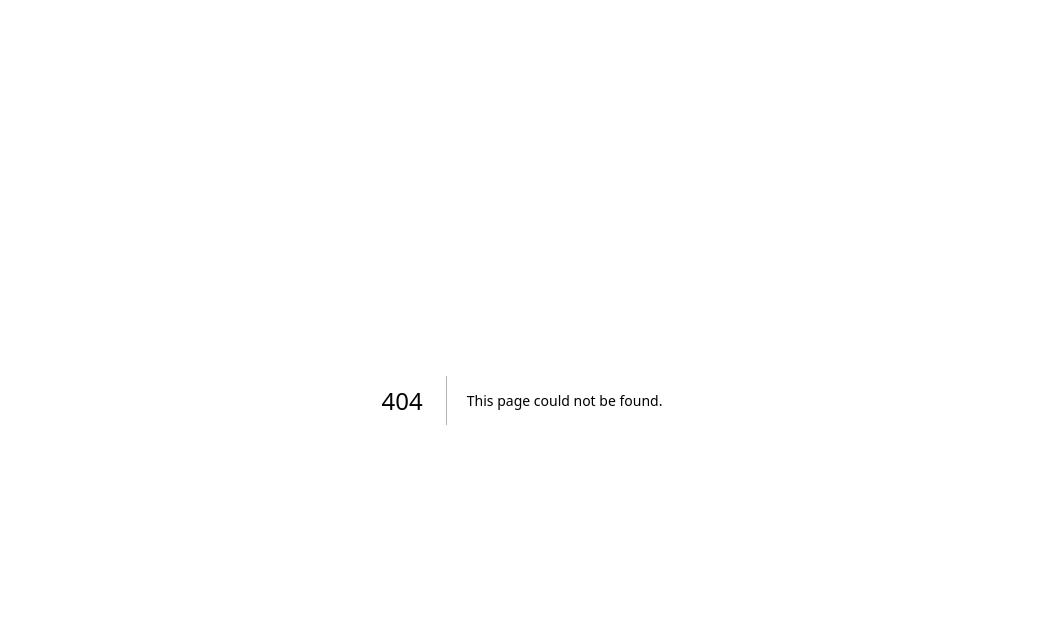
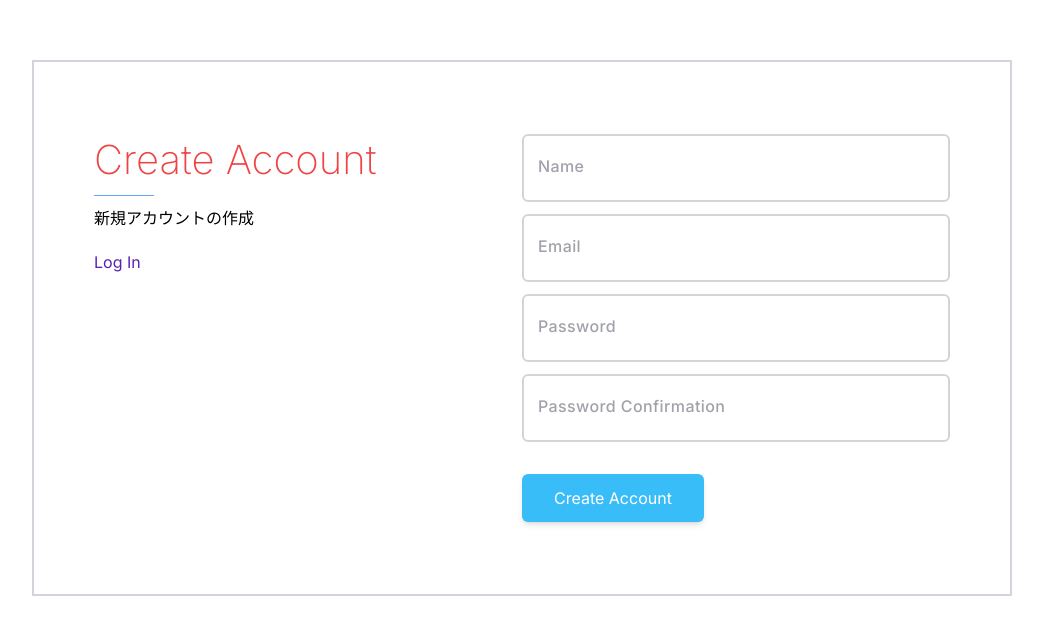
Before and after one commit to sc30gsw/next14-chat-app, a Next.js app: page /users/signUp in a window 1280 px wide. Before the commit this address had no page. Shown: the top 634 px of the page, without its empty margins (118-1161 px from the left). Built offline with nearby package versions, Linux system fonts and the light colour scheme.

Commit message:
💄 ユーザー新規登録・ログインページの作成

```diff
--- a/package.json
+++ b/package.json
@@ -10,9 +10,12 @@
     "format": "next lint --fix --dir src"
   },
   "dependencies": {
+    "@hookform/resolvers": "^3.3.2",
     "next": "14.0.2",
     "react": "^18",
-    "react-dom": "^18"
+    "react-dom": "^18",
+    "react-hook-form": "^7.48.2",
+    "zod": "^3.22.4"
   },
   "devDependencies": {
     "@types/node": "^20",
--- /dev/null
+++ b/src/app/users/signIn/page.tsx
@@ -0,0 +1,71 @@
+'use client'
+
+import { zodResolver } from '@hookform/resolvers/zod'
+import Link from 'next/link'
+import React, { useState } from 'react'
+import { useForm } from 'react-hook-form'
+
+import Input from '@/components/Input'
+import type { SignInInput } from '@/types/SignInInput'
+import { signInScheme } from '@/types/SignInInput'
+
+const SignInPage = () => {
+  const [isLoading, setIsLoading] = useState(false)
+
+  const { handleSubmit, control, reset, setError } = useForm<SignInInput>({
+    resolver: zodResolver(signInScheme),
+  })
+  return (
+    <div className="w-full">
+      <div className="flex md:flex-row md:items-start flex-col items-center justify-center w-[350px] p-3 my-14 md:w-[980px] md:p-[60px] md:my-[60px] mx-auto border-gray-300 border-2">
+        <div className="md:w-1/2 w-full text-center md:text-left md:mt-2">
+          <h2 className="mb-[10px] text-red-500 md:text-[40px] text-[30px] font-extralight md:after:content-[''] md:after:block md:after:w-[60px] md:after:mt-[5px] md:after:border-blue-400 md:after:border-b-[1px]">
+            Log in
+          </h2>
+          <h5 className="mb-5 md:text-base text-sm font-extralight">
+            登録しているユーザーでログイン
+          </h5>
+          <Link
+            className="text-violet-800 hover:border-violet-800 hover:border-b-[1px] hover:opacity-70"
+            href="/users/signUp"
+          >
+            Sign Up
+          </Link>
+          <br />
+        </div>
+        <div className="md:w-1/2 w-full mb-3 mt-5 md:mt-0">
+          <form>
+            <Input
+              id="email"
+              name="email"
+              label="Email"
+              type="email"
+              control={control}
+              disabled={isLoading}
+              required
+            />
+            <Input
+              id="password"
+              name="password"
+              label="Password"
+              type="password"
+              control={control}
+              disabled={isLoading}
+              required
+            />
+            <div className="flex justify-center md:justify-start">
+              <button
+                type="submit"
+                className="text-white mt-5 bg-sky-400 h-12 py-0 px-8 rounded-md border-0 text-center shadow-md hover:opacity-70"
+              >
+                Log in
+              </button>
+            </div>
+          </form>
+        </div>
+      </div>
+    </div>
+  )
+}
+
+export default SignInPage
--- /dev/null
+++ b/src/app/users/signUp/page.tsx
@@ -0,0 +1,88 @@
+'use client'
+
+import { zodResolver } from '@hookform/resolvers/zod'
+import Link from 'next/link'
+import React, { useState } from 'react'
+import { useForm } from 'react-hook-form'
+
+import Input from '@/components/Input'
+import { type SignUpInput, signUpScheme } from '@/types/SignUpInput'
+
+const SignUpPage = () => {
+  const [isLoading, setIsLoading] = useState(false)
+
+  const { handleSubmit, control, reset, setError } = useForm<SignUpInput>({
+    resolver: zodResolver(signUpScheme),
+  })
+  return (
+    <div className="w-full">
+      <div className="flex md:flex-row md:items-start flex-col items-center justify-center w-[350px] p-3 my-14 md:w-[980px] md:p-[60px] md:my-[60px] mx-auto border-gray-300 border-2">
+        <div className="md:w-1/2 w-full text-center md:text-left md:mt-2">
+          <h2 className="mb-[10px] text-red-500 md:text-[40px] text-[30px] font-extralight md:after:content-[''] md:after:block md:after:w-[60px] md:after:mt-[5px] md:after:border-blue-400 md:after:border-b-[1px]">
+            Create Account
+          </h2>
+          <h5 className="mb-5 md:text-base text-sm font-extralight">
+            新規アカウントの作成
+          </h5>
+          <Link
+            className="text-violet-800 hover:border-violet-800 hover:border-b-[1px] hover:opacity-70"
+            href="/users/signIn"
+          >
+            Log In
+          </Link>
+          <br />
+        </div>
+        <div className="md:w-1/2 w-full mb-3 mt-5 md:mt-0">
+          <form>
+            <Input
+              id="name"
+              name="name"
+              label="Name"
+              type="name"
+              control={control}
+              disabled={isLoading}
+              required
+            />
+            <Input
+              id="email"
+              name="email"
+              label="Email"
+              type="email"
+              control={control}
+              disabled={isLoading}
+              required
+            />
+            <Input
+              id="password"
+              name="password"
+              label="Password"
+              type="password"
+              control={control}
+              disabled={isLoading}
+              required
+            />
+            <Input
+              id="passwordConfirmation"
+              name="passwordConfirmation"
+              label="Password Confirmation"
+              type="passwordConfirmation"
+              control={control}
+              disabled={isLoading}
+              required
+            />
+            <div className="flex justify-center md:justify-start">
+              <button
+                type="submit"
+                className="text-white mt-5 bg-sky-400 h-12 py-0 px-8 rounded-md border-0 text-center shadow-md hover:opacity-70"
+              >
+                Create Account
+              </button>
+            </div>
+          </form>
+        </div>
+      </div>
+    </div>
+  )
+}
+
+export default SignUpPage
--- /dev/null
+++ b/src/components/Input.tsx
@@ -0,0 +1,55 @@
+import React from 'react'
+import {
+  type FieldValues,
+  useController,
+  type UseControllerProps,
+} from 'react-hook-form'
+
+type InputProps = {
+  id: string
+  label: string
+  type?: string
+  disabled?: boolean
+  required?: boolean
+}
+
+type ExtendInputProps<T extends FieldValues> = UseControllerProps<T> &
+  InputProps
+
+const Input = <T extends FieldValues>({
+  name,
+  label,
+  type,
+  control,
+  disabled,
+  required,
+  rules,
+}: ExtendInputProps<T>) => {
+  const { field, fieldState } = useController<T>({ name, control, rules })
+  const { error } = fieldState
+
+  return (
+    <div className="w-full relative my-3 px-0 tracking-wide font-extralight">
+      <input
+        {...field}
+        type={type}
+        required={required}
+        disabled={disabled}
+        placeholder=" "
+        className={`peer w-full p-4 pt-6 font-light bg-white border-2 rounded-md outline-none transition disabled:opacity-70 disabled:cursor-not-allowed pl-4 ${
+          error ? 'border-red-500' : 'border-neutral-300'
+        } ${error ? 'focus:border-red-500' : 'focus:border-black'}`}
+      />
+      <label
+        className={`absolute font-medium duration-150 transform -translate-y-3 top-5 z-10 origin-[0] left-4 peer-placeholder-shown:scale-100 peer-placeholder-shown:translate-y-0 peer-focus:scale-75 peer-focus:-translate-y-4 ${
+          error ? 'text-red-500' : 'text-zinc-400'
+        }`}
+      >
+        {label}
+      </label>
+      {error && <span className="text-red-500">{error.message}</span>}
+    </div>
+  )
+}
+
+export default Input
--- /dev/null
+++ b/src/types/SignInInput.ts
@@ -0,0 +1,14 @@
+import { z } from 'zod'
+
+export const signInScheme = z.object({
+  email: z.string().min(1, 'email is required').email('format is incorrect'),
+  password: z
+    .string()
+    .min(8, 'please enter at least 8 characters')
+    .refine(
+      (password: string) => /[A-Za-z]/.test(password) && /[0-9]/.test(password),
+      'password must contain both letters and numbers',
+    ),
+})
+
+export type SignInInput = z.infer<typeof signInScheme>
--- /dev/null
+++ b/src/types/SignUpInput.ts
@@ -0,0 +1,30 @@
+import { z } from 'zod'
+
+export const signUpScheme = z
+  .object({
+    name: z.string().min(8, 'please enter at latest 8 characters'),
+    email: z.string().min(1, 'email is required').email(),
+    password: z
+      .string()
+      .min(8, 'please enter at least 8 characters')
+      .refine(
+        (password: string) =>
+          /[A-Za-z]/.test(password) && /[0-9]/.test(password),
+        'password must contain both letters and numbers',
+      ),
+    passwordConfirmation: z.string(),
+  })
+  .refine(
+    (data: {
+      name: string
+      email: string
+      password: string
+      passwordConfirmation: string
+    }) => data.password === data.passwordConfirmation,
+    {
+      message: 'passwords do not match',
+      path: ['passwordConfirmation'],
+    },
+  )
+
+export type SignUpInput = z.infer<typeof signUpScheme>
```
Also changed, not shown: 1 other file (tests, documents, lock files or other folders).
